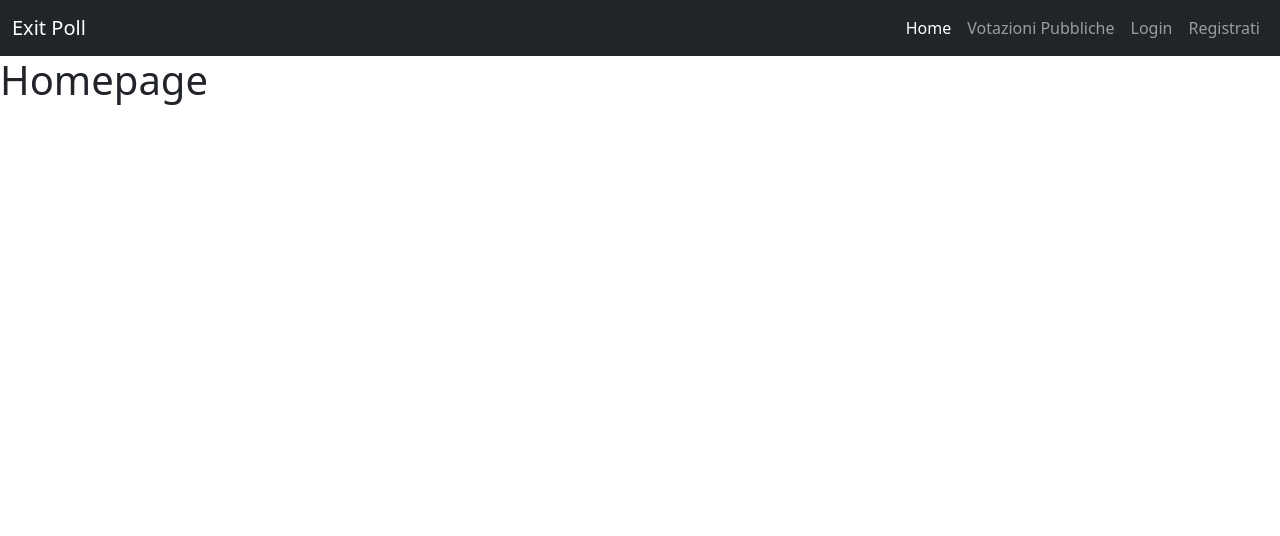
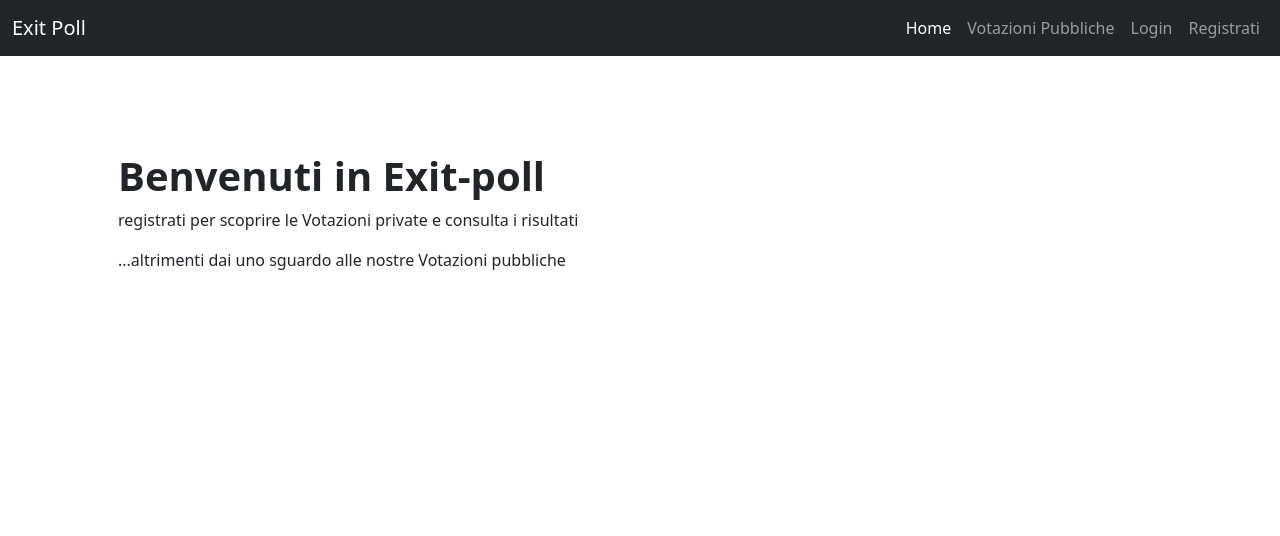
Before and after one commit to Ascierto/exit-poll, a PHP site: page /exit-poll/ in a window 1280 px wide. Shown: the top 536 px of the page. Run offline with PHP 8.4, Linux system fonts and the light colour scheme.

Commit message:
aggiunta frase benvenuto e fixato bug su login

```diff
--- a/index.php
+++ b/index.php
@@ -8,7 +8,15 @@
 ?>
 
 
-<h1>Homepage</h1>
+<section class="container my-5">
+    <div class="row">
+        <div class="col-12 col-md-6 p-5">
+            <h1 class="fw-bold">Benvenuti in Exit-poll</h1>
+            <p>registrati per scoprire le Votazioni private e consulta i risultati</p>
+            <p>...altrimenti dai uno sguardo alle nostre Votazioni pubbliche</p>
+        </div>
+    </div>
+</section>
 
 <script src="https://cdn.jsdelivr.net/npm/bootstrap@5.0.2/dist/js/bootstrap.bundle.min.js" integrity="sha384-MrcW6ZMFYlzcLA8Nl+NtUVF0sA7MsXsP1UyJoMp4YLEuNSfAP+JcXn/tWtIaxVXM" crossorigin="anonymous"></script>
 
--- a/login.php
+++ b/login.php
@@ -1,5 +1,9 @@
 <?php
     include __DIR__ . '/includes/globals.php';
+
+    if (isset($_GET['stato'])) {
+        \ExitPoll\Utils\show_alert('inserimento', $_GET['stato']);
+    }
 ?>
 
 <div class="container my-5">
```
Also changed, not shown: 1 other file.
